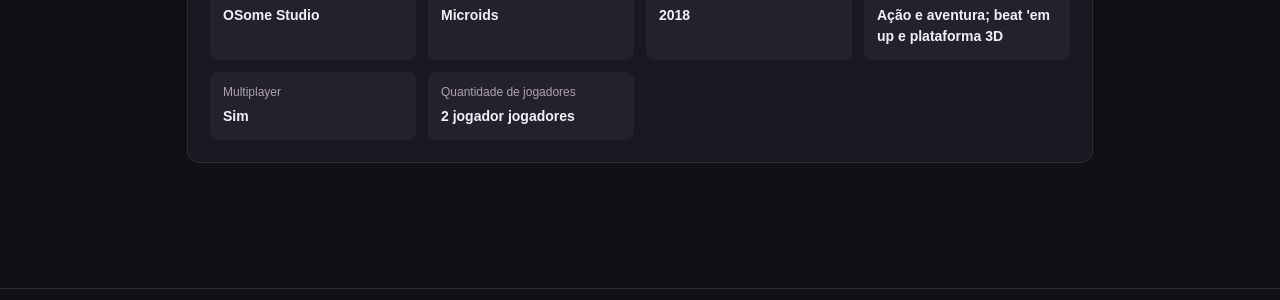
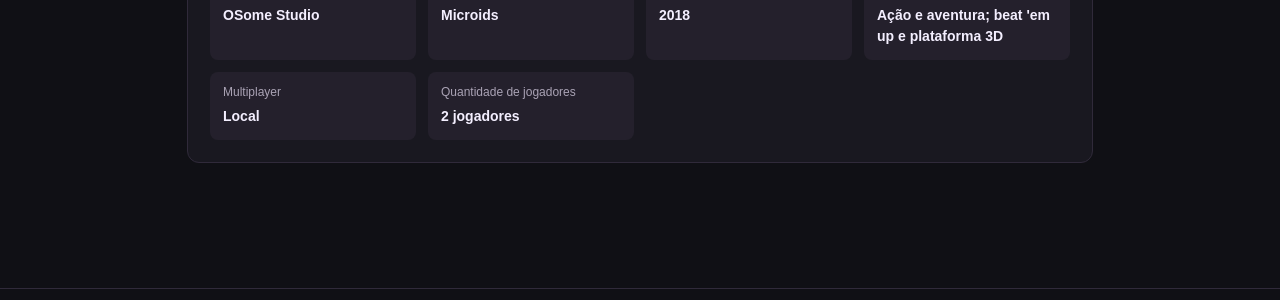
Before and after one commit to TemplarioK1/covil-secreto, a Jekyll site: the page built from _projetos/asterix-xxl2.md, in a window 1280 px wide and 900 px high, scrolled down 2573 px. Shown: the part 537-837 px from the top of the window. Built offline with Jekyll 4.4.1, drawn with Linux system fonts in a browser that asks for light colours.

Commit message:
Simplifica os dados de multiplayer dos jogos

```diff
--- a/_projetos/asterix-xxl2.md
+++ b/_projetos/asterix-xxl2.md
@@ -31,11 +31,8 @@ game_synopsis: >-
   Asterix e Obelix partem para Las Vegum, um enorme parque de diversões construído por Júlio César, para
   investigar o desaparecimento do druida Panoramix. Explore áreas temáticas inspiradas em Roma, enfrente
   legiões romanas e descubra os planos do imperador.
-game_multiplayer: Sim
-game_local_multiplayer: Sim
-game_online_multiplayer: Não
-game_players: 2 jogador
-game_multiplayer_details: Jogo para até dois jogadores.
+game_multiplayer: Local
+game_players: "2"
 ---
 
 # Asterix & Obelix XXL 2 Tradução PT-BR | Build 1.0
```
